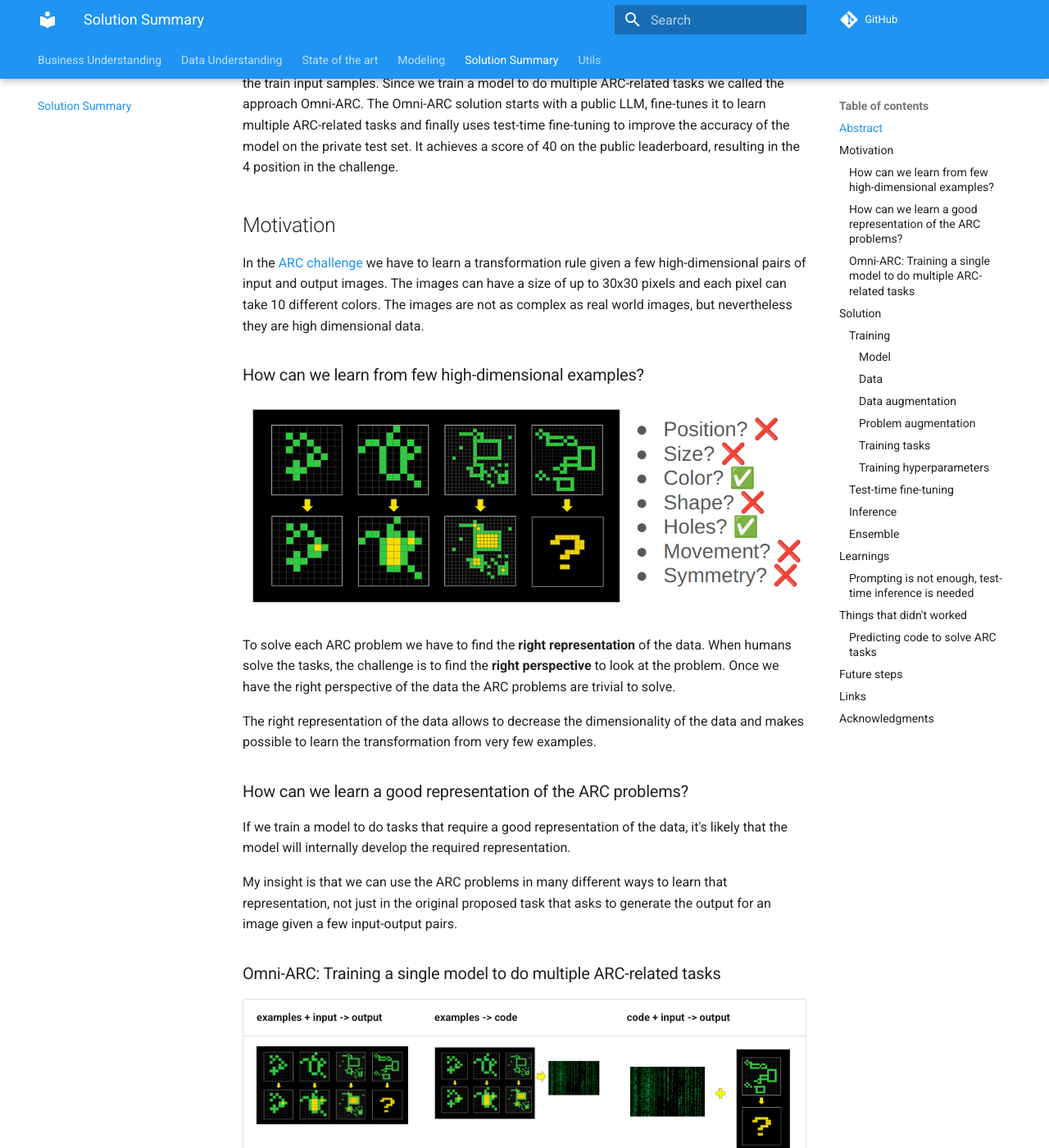
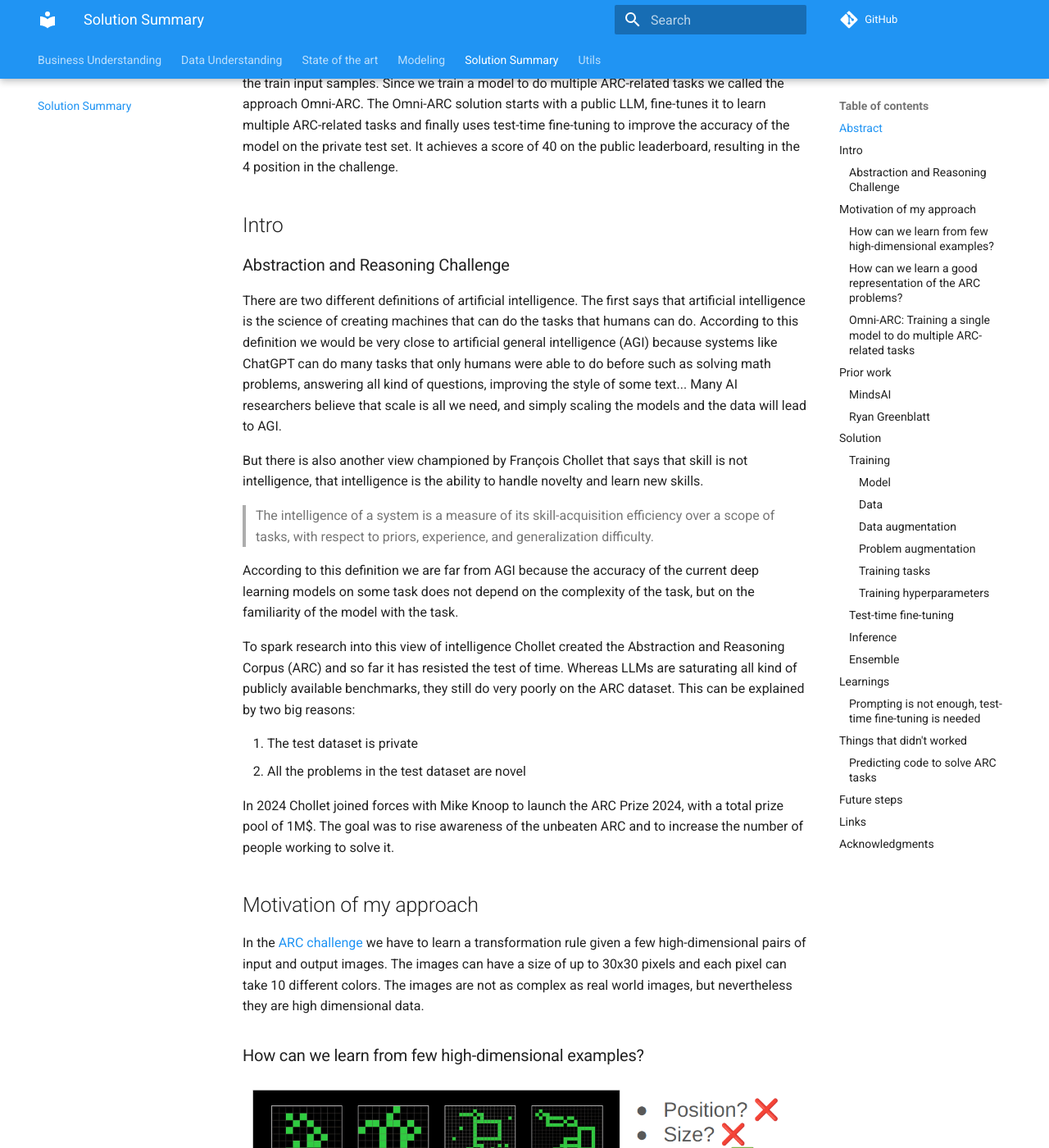
Before and after one commit to zhengjunyao-work/arc24, an MkDocs documentation site: the page built from docs/05_Solution_Summary.md, in a window 1280 px wide and 1400 px high, scrolled down 369 px. Shown: the whole window at 82% size. Built offline with MkDocs 1.6.1 and Material for MkDocs 9.7.7, drawn with Linux system fonts in a browser that asks for light colours; comment, search, counter and statistics services are not loaded; some of the changed text lies outside the part shown.

Commit message:
updated solution summary

```diff
--- a/docs/05_Solution_Summary.md
+++ b/docs/05_Solution_Summary.md
@@ -41,7 +41,36 @@
 to improve the accuracy of the model on the private test set. It achieves a score of 40 on the public leaderboard,
 resulting in the 4 position in the challenge.
 
-## Motivation
+## Intro
+
+### Abstraction and Reasoning Challenge
+
+There are two different definitions of artificial intelligence. The first says that artificial intelligence is
+the science of creating machines that can do the tasks that humans can do. According to this definition
+we would be very close to artificial general intelligence (AGI) because systems like ChatGPT can do many
+tasks that only humans were able to do before such as solving math problems, answering all kind of questions,
+improving the style of some text... Many AI researchers believe that scale is all we need, and simply
+scaling the models and the data will lead to AGI.
+
+But there is also another view championed by François Chollet that says that skill is not intelligence,
+that intelligence is the ability to handle novelty and learn new skills.
+
+> The intelligence of a system is a measure of its skill-acquisition efficiency over a scope of tasks, with respect to priors, experience, and generalization difficulty.
+
+According to this definition we are far from AGI because the accuracy of the current deep learning models
+on some task does not depend on the complexity of the task, but on the familiarity of the model with the task.
+
+To spark research into this view of intelligence Chollet created the Abstraction and Reasoning Corpus (ARC)
+and so far it has resisted the test of time. Whereas LLMs are saturating all kind of publicly available
+benchmarks, they still do very poorly on the ARC dataset. This can be explained by two big reasons:
+
+1. The test dataset is private
+2. All the problems in the test dataset are novel
+
+In 2024 Chollet joined forces with Mike Knoop to launch the ARC Prize 2024, with a total prize pool of 1M$.
+The goal was to rise awareness of the unbeaten ARC and to increase the number of people working to solve it.
+
+## Motivation of my approach
 
 In the [ARC challenge](https://arcprize.org/arc) we have to learn a transformation rule given a few
 high-dimensional pairs of input and output images. The images can have a size of up to 30x30 pixels
@@ -70,7 +99,7 @@
 If we train a model to do tasks that require a good representation of the data, it's likely that the
 model will internally develop the required representation.
 
-My insight is that we can use the ARC problems in many different ways to learn that representation,
+My insight was that we could use the ARC problems in many different ways to learn that representation,
 not just in the original proposed task that asks to generate the output for an image given a few input-output pairs.
 
 ### Omni-ARC: Training a single model to do multiple ARC-related tasks
@@ -92,12 +121,38 @@
 - `examples + input + output options-> select the correct output`. We can train a model to select the correct output between multiple options.
 
 All the listed tasks require that the model learns some useful representation of the ARC image. The idea
-behind the Omni-ARC approach is to train a single model to do all the tasks, with the hope that a shared
+behind the Omni-ARC approach is to train a single model to do all the tasks, with the expectation that a shared
 representation across all the tasks will generalize better than training the model to do a single task.
 
 ![omni-arc](modeling/res/omni-arc.png)
 
 _Omni-ARC, a single model that does all the ARC-related tasks (and it has a very cool logo)_
+
+## Prior work
+
+### MindsAI
+
+The most relevant prior work is the information given by the MindsAI team about they approach. On
+interviews they have told that they biggest contribution is to do test-time fine-tuning. There was little
+information but enough to make educated guesses and replicate their results:
+
+- [Test-Time Augmentation to solve ARC, interview with Jack Cole](https://lab42.global/community-interview-jack-cole/)
+- [Machine Learning Street Talk | Chollet's ARC Challenge + Current Winners](https://youtu.be/jSAT_RuJ_Cg?si=-s_XpeeDA2BQYlVy)
+
+> Our ARC solution stands out due to several key elements. Firstly, we fine-tune models on synthetic and augmented data. Secondly, we employ test-time fine-tuning. Lastly, we have developed an approach called AIRV (augment, inference, reverse augmentation, and vote), which is analogous to test-time augmentation. These innovations are crucial, as transformer models perform relatively poorly on ARC without them.
+
+I could summarize my solution as an extension of the MindsAI approach, in addition to the three points
+cited above my approach trains the model to perform more tasks around the ARC data. That way we can
+improve the data efficiency of the system and get better results for the same amount of data.
+
+### Ryan Greenblatt
+
+> I recently got to 50%1 accuracy on the public test set for ARC-AGI by having GPT-4o generate a huge number of Python implementations of the transformation rule (around 8,000 per problem) and then selecting among these implementations based on correctness of the Python programs on the examples (if this is confusing, go to the next section)2. I use a variety of additional approaches and tweaks which overall substantially improve the performance of my method relative to just sampling 8,000 programs.
+
+The approach taken by Ryan Greenblatt was very inspiring because he didn't fine-tuned any model for the ARC challenge.
+
+I tried to emulate his approach using open and smaller LLMs with the aim to combine it with the MindsAI
+approach but my efforts failed. However I believe that if I devote more work to this approach it might work.
 
 ## Solution
 
@@ -221,7 +276,11 @@
 
 ## Learnings
 
-### Prompting is not enough, test-time inference is needed
+- BARC datasets did not help, quality is important
+- Use the right model size (for the available compute)
+-
+
+### Prompting is not enough, test-time fine-tuning is needed
 
 ## Things that didn't worked
 
```
Also changed, not shown: other parts of docs/05_Solution_Summary.md (+1 -1 lines).
